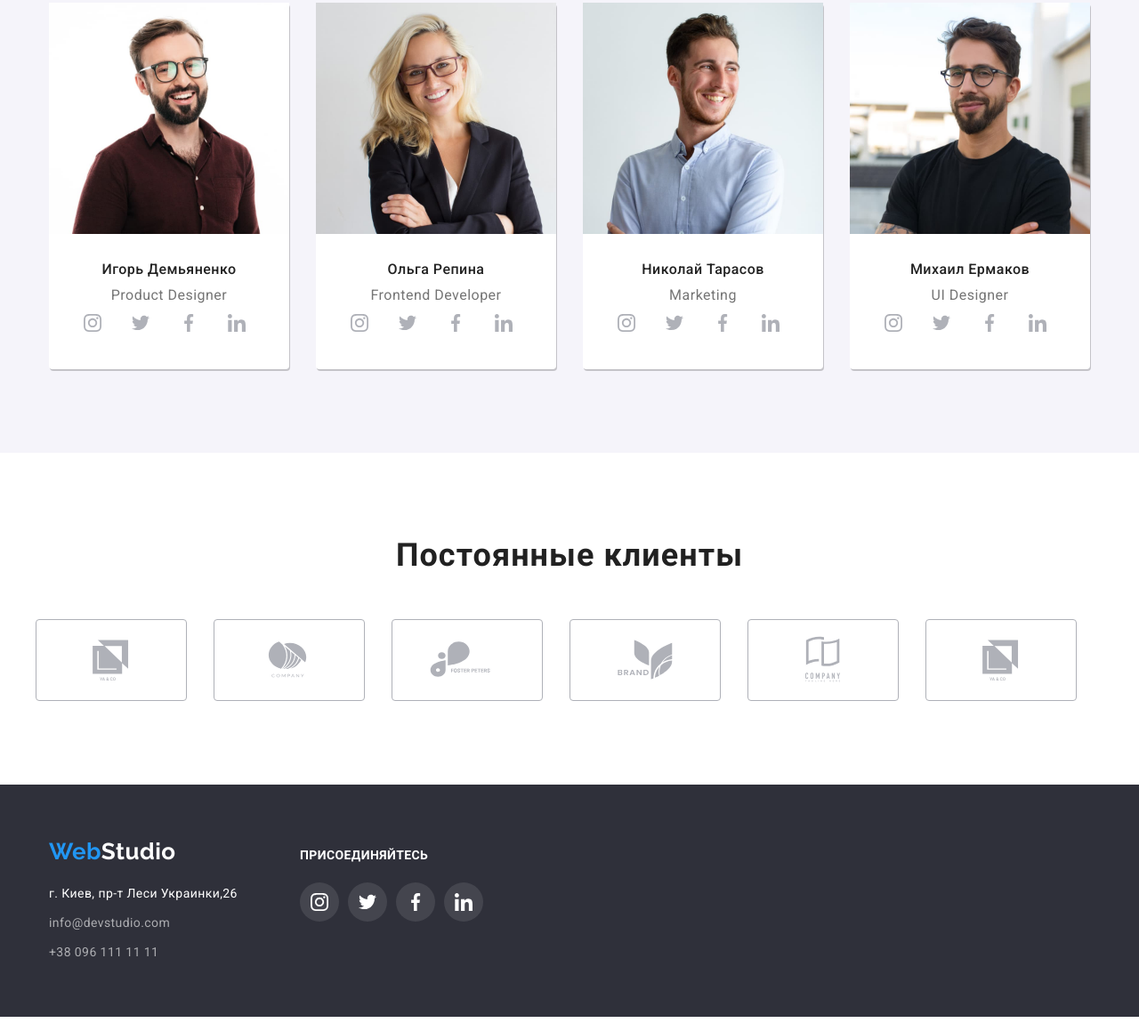
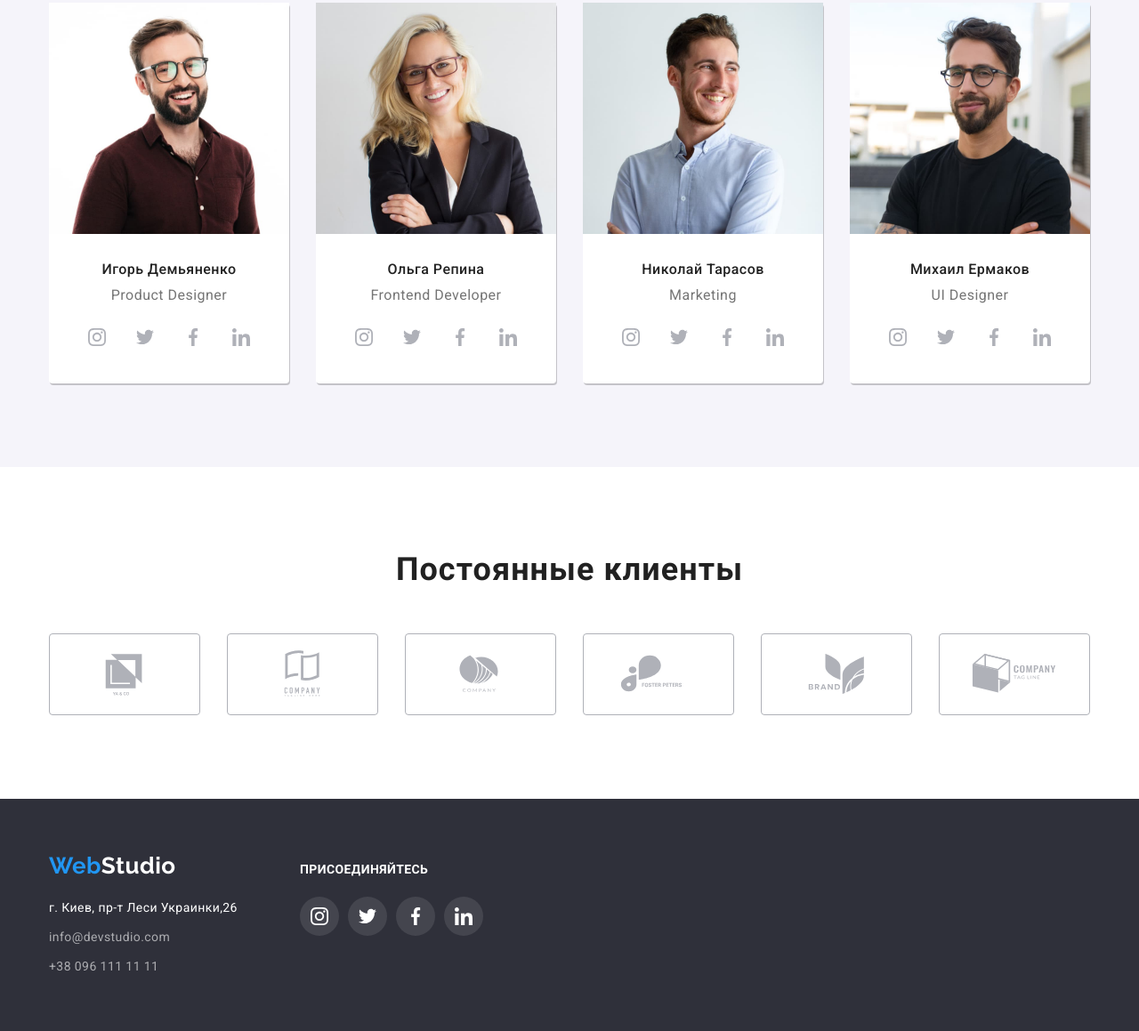
Before and after one commit to Sofi8/goit-markup-hw-04, a plain HTML site: page index.html in a window 1280 px wide. Shown: the part 1785-2944 px from the top of the page at 89% size. Drawn offline with nearby package versions, Linux system fonts and the light colour scheme.

Commit message:
об'єднання ховеру і фокусу, додаваня відступу

```diff
--- a/css/style.css
+++ b/css/style.css
@@ -416,7 +416,6 @@ margin-bottom: 30px;
 
 .cards-image{
   padding-top: 30px;
-  padding-bottom: 30px;
 }
 
 
@@ -461,8 +460,11 @@ margin-bottom: 30px;
   display: flex;
   justify-content: center;
   align-items: center;
+  padding: 16px 32px 30px 32px;
 
 }
+
+
 
 .master-social{
   width: 44px;
@@ -470,14 +472,11 @@ margin-bottom: 30px;
   display: flex;
   justify-content: center;
   align-items: center;
-  margin-right: 10px;
   color: #ffffff;
-
+  fill: #AFB1B8;
 }
 
-.master-social:last-child{
-  margin-right: 10px;
-}
+
 
 .master-social:hover,
 .master-social:focus{
@@ -485,11 +484,10 @@ margin-bottom: 30px;
   border-radius: 50%;
   fill: #ffff;
 
-
 }
 
-.master-social{
-  fill: #AFB1B8;
+.master-item-social:not(:last-child){
+  margin-right: 10px;
 }
 
 
@@ -499,15 +497,9 @@ margin-bottom: 30px;
   align-items: center;
 }
 
-
-.box-list{
+.box-list:not(:last-child){
   margin-right: 30px;
 }
-
-.box-list:last-child{
-  margin-right: 30px;
-}
-
 
 .box-link {
   width: 170px;
@@ -517,26 +509,33 @@ margin-bottom: 30px;
   align-items: center;
   border: 1px solid #AFB1B8;
   border-radius: 4px;
-
+  box-sizing: border-box;
 }
 
-.box-link:hover,
-.box-link:focus{
-  color: var(--accent-color);
+
+.box-link:hover{
+  border: 1px solid var(--accent-color);
+    border-radius: 4px;
+}
+.box-link:focus {
   border: 1px solid var(--accent-color);
   border-radius: 4px;
+}
 
+.box-link:hover svg{
+  fill: var(--accent-color);
+}
+
+.box-link:focus svg{
+  fill: var(--accent-color);
 }
 
 .about-company{
-  margin: 16px 32px;
   fill: #AFB1B8;
 }
 
-.about-company:hover,
-.about-company:focus{
-  fill: var(--accent-color);
-}
+
+
 
 /* Footer */
 .footer {
@@ -606,22 +605,36 @@ margin-bottom: 30px;
 
 }
 
-.second-icon{
- fill: #FFFFFF;
+.master-item-footer{
+  display: flex;
+  justify-content: center;
+  align-items: center;
+}
+
+.item-footer-icon:not(:last-child) {
+   margin-right: 10px;
+}
+
+.master-bg-icon{
+  width: 44px;
+  height: 44px;
+  display: flex;
+  justify-content: center;
+  align-items: center;
+  fill: #FFFFFF;
+
+  background-color: rgba(255, 255, 255, 0.1);
+  border-radius: 50%;
 
 }
 
+.master-bg-icon:hover,
+.master-bg-icon:focus{
+  background-color: var(--accent-color);
+  border-radius: 50%;
+  fill: #ffff;
 
-.master-social.bg-icon{
-  background-color: rgba(255, 255, 255, 0.1);
-  border-radius: 50%;
 }
-
-.bg-icon:hover,
-.bg-icon:focus{
-  background-color: var(--accent-color);
-}
-
 
 
 
--- a/index.html
+++ b/index.html
@@ -139,28 +139,28 @@
             <h3 class="section-subject">Игорь Демьяненко</h3>
             <p class="section-subtitle">Product Designer</p>
             <ul class="master-item list">
-              <li>
+              <li class="master-item-social">
                 <a href="" class="master-social">
                   <svg class="master-icon" width="20" height="20">
                     <use href="./image/icons.svg.svg#icon-instagram"></use>
                   </svg>
                 </a>
               </li>
-              <li>
+              <li class="master-item-social">
                 <a href="" class="master-social">
                   <svg class="master-icon" width="20" height="20">
                     <use href="./image/icons.svg.svg#icon-twitter"></use>
                   </svg>
                 </a>
               </li>
-              <li>
+              <li class="master-item-social">
                 <a href="" class="master-social">
                   <svg class="master-icon" width="20" height="20">
                     <use href="./image/icons.svg.svg#icon-facebook"></use>
                   </svg>
                 </a>
               </li>
-              <li>
+              <li class="master-item-social">
                 <a href="" class="master-social">
                   <svg class="master-icon" width="20" height="20">
                     <use href="./image/icons.svg.svg#icon-linkedin"></use>
@@ -176,28 +176,28 @@
             <h3 class="section-subject">Ольга Репина</h3>
             <p class="section-subtitle">Frontend Developer</p>
             <ul class="master-item list">
-              <li>
+              <li class="master-item-social">
                 <a href="" class="master-social">
                   <svg class="master-icon" width="20" height="20">
                     <use href="./image/icons.svg.svg#icon-instagram"></use>
                   </svg>
                 </a>
               </li>
-              <li>
+              <li class="master-item-social">
                 <a href="" class="master-social">
                   <svg class="master-icon" width="20" height="20">
                     <use href="./image/icons.svg.svg#icon-twitter"></use>
                   </svg>
                 </a>
               </li>
-              <li>
+              <li class="master-item-social">
                 <a href="" class="master-social">
                   <svg class="master-icon" width="20" height="20">
                     <use href="./image/icons.svg.svg#icon-facebook"></use>
                   </svg>
                 </a>
               </li>
-              <li>
+              <li class="master-item-social">
                 <a href="" class="master-social">
                   <svg class="master-icon" width="20" height="20">
                     <use href="./image/icons.svg.svg#icon-linkedin"></use>
@@ -213,28 +213,28 @@
             <h3 class="section-subject">Николай Тарасов</h3>
             <p class="section-subtitle">Marketing</p>
             <ul class="master-item list">
-              <li>
+              <li class="master-item-social">
                 <a href="" class="master-social">
                   <svg class="master-icon" width="20" height="20">
                     <use href="./image/icons.svg.svg#icon-instagram"></use>
                   </svg>
                 </a>
               </li>
-              <li>
+              <li class="master-item-social">
                 <a href="" class="master-social">
                   <svg class="master-icon" width="20" height="20">
                     <use href="./image/icons.svg.svg#icon-twitter"></use>
                   </svg>
                 </a>
               </li>
-              <li>
+              <li class="master-item-social">
                 <a href="" class="master-social">
                   <svg class="master-icon" width="20" height="20">
                     <use href="./image/icons.svg.svg#icon-facebook"></use>
                   </svg>
                 </a>
               </li>
-              <li>
+              <li class="master-item-social">
                 <a href="" class="master-social">
                   <svg class="master-icon" width="20" height="20">
                     <use href="./image/icons.svg.svg#icon-linkedin"></use>
@@ -250,28 +250,28 @@
             <h3 class="section-subject">Михаил Ермаков</h3>
             <p class="section-subtitle">UI Designer</p>
             <ul class="master-item list">
-              <li>
+              <li class="master-item-social">
                 <a href="" class="master-social">
                   <svg class="master-icon" width="20" height="20">
                     <use href="./image/icons.svg.svg#icon-instagram"></use>
                   </svg>
                 </a>
               </li>
-              <li>
+              <li class="master-item-social">
                 <a href="" class="master-social">
                   <svg class="master-icon" width="20" height="20">
                     <use href="./image/icons.svg.svg#icon-twitter"></use>
                   </svg>
                 </a>
               </li>
-              <li>
+              <li class="master-item-social">
                 <a href="" class="master-social">
                   <svg class="master-icon" width="20" height="20">
                     <use href="./image/icons.svg.svg#icon-facebook"></use>
                   </svg>
                 </a>
               </li>
-              <li>
+              <li class="master-item-social">
                 <a href="" class="master-social">
                   <svg class="master-icon" width="20" height="20">
                     <use href="./image/icons.svg.svg#icon-linkedin"></use>
@@ -294,7 +294,13 @@
           <svg class="about-company" width="106" height="60"><use href="./image/icons.svg.svg#icon-yacologo"></use>
             </svg>
           </a>
-        </li>
+         </li>
+         <li class="box-list">
+          <a class="box-link" href="">
+          <svg class="about-company" width="106" height="60"><use href="./image/icons.svg.svg#icon-companytalogo"></use>
+            </svg>
+          </a>
+          </li>
           <li class="box-list">
           <a class="box-link" href="">
           <svg class="about-company" width="106" height="60"><use href="./image/icons.svg.svg#icon-companylogo"></use>
@@ -302,7 +308,7 @@
           </a>
           </li>
           <li class="box-list">
-          <a class="box-link" href="">
+            <a class="box-link" href="">
           <svg class="about-company" width="106" height="60"><use href="./image/icons.svg.svg#icon-focterlogo"></use>
             </svg>
           </a>
@@ -315,13 +321,7 @@
           </li>
           <li class="box-list">
             <a class="box-link" href="">
-          <svg class="about-company" width="106" height="60"><use href="./image/icons.svg.svg#icon-companytalogo"></use>
-            </svg>
-          </a>
-          </li>
-          <li class="box-list">
-            <a class="box-link" href="">
-          <svg class="about-company" width="106" height="60"><use href="./image/icons.svg.svg#icon-yacologo"></use>
+          <svg class="about-company" width="106" height="60"><use href="./image/icons.svg.svg#icon-clientlogo"></use>
             </svg>
           </a>
           </li>
@@ -340,31 +340,31 @@
         </div>
       <div class="page-footer">
         <p class="work">присоединяйтесь</p>
-      <ul class="master-item list">
-               <li>
-                <a href="" class="master-social bg-icon">
-                  <svg class="master-icon second-icon" width="20" height="20">
+      <ul class="master-item-footer list">
+               <li class="item-footer-icon">
+                <a href="" class="master-bg-icon">
+                  <svg class="second-icon" width="20" height="20">
                     <use href="./image/icons.svg.svg#icon-instagram"></use>
                   </svg>
                 </a>
               </li>
-              <li>
-                <a href="" class="master-social bg-icon">
-                  <svg class="master-icon second-icon" width="20" height="20">
+              <li class="item-footer-icon">
+                <a href="" class="master-bg-icon">
+                  <svg class="second-icon" width="20" height="20">
                     <use href="./image/icons.svg.svg#icon-twitter"></use>
                   </svg>
                 </a>
               </li>
-              <li>
-                <a href="" class="master-social bg-icon">
-                  <svg class="master-icon second-icon" width="20" height="20">
+              <li class="item-footer-icon">
+                <a href="" class="master-bg-icon">
+                  <svg class="second-icon" width="20" height="20">
                     <use href="./image/icons.svg.svg#icon-facebook"></use>
                   </svg>
                 </a>
               </li>
-              <li>
-                <a href="" class="master-social bg-icon">
-                  <svg class="master-icon second-icon" width="20" height="20">
+              <li class="item-footer-icon">
+                <a href="" class="master-bg-icon">
+                  <svg class="second-icon" width="20" height="20">
                     <use href="./image/icons.svg.svg#icon-linkedin"></use>
                   </svg>
                 </a>
```
Also changed, not shown: portfolio.html (+13 -13 lines).
